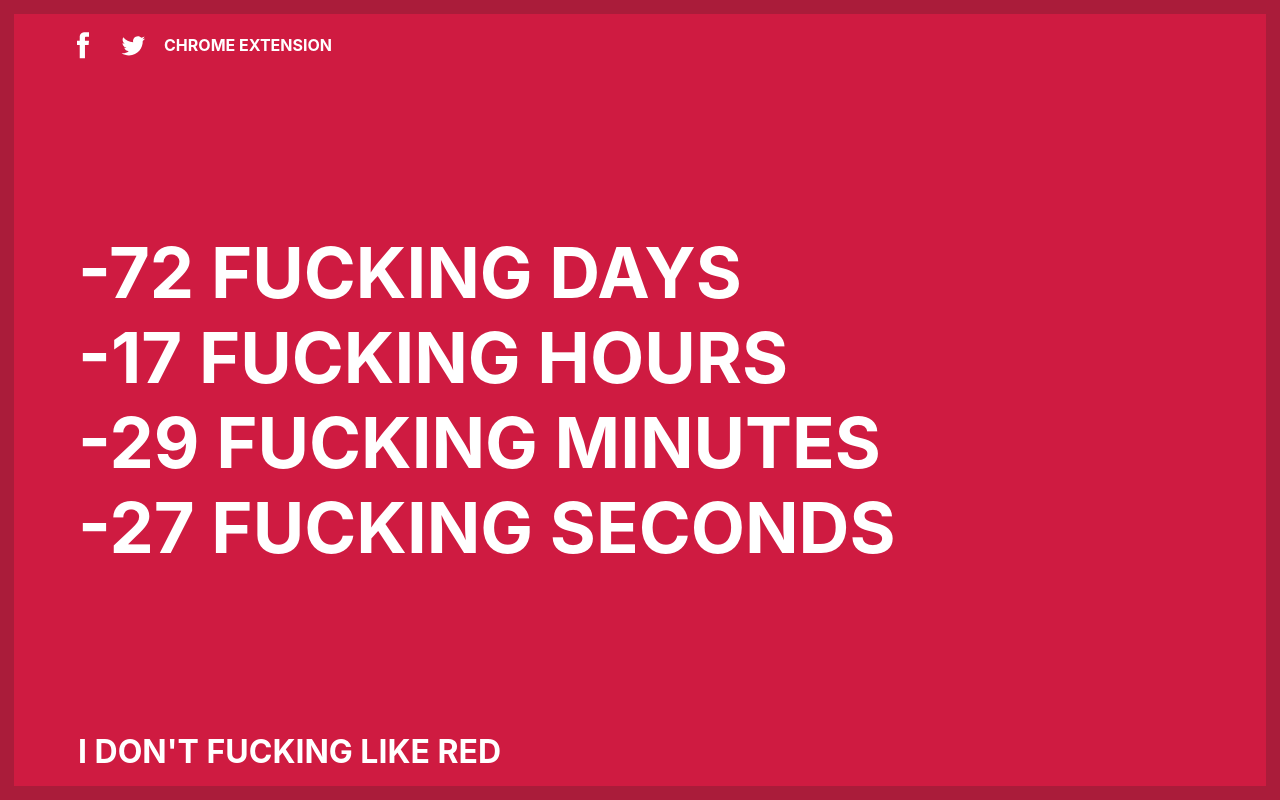
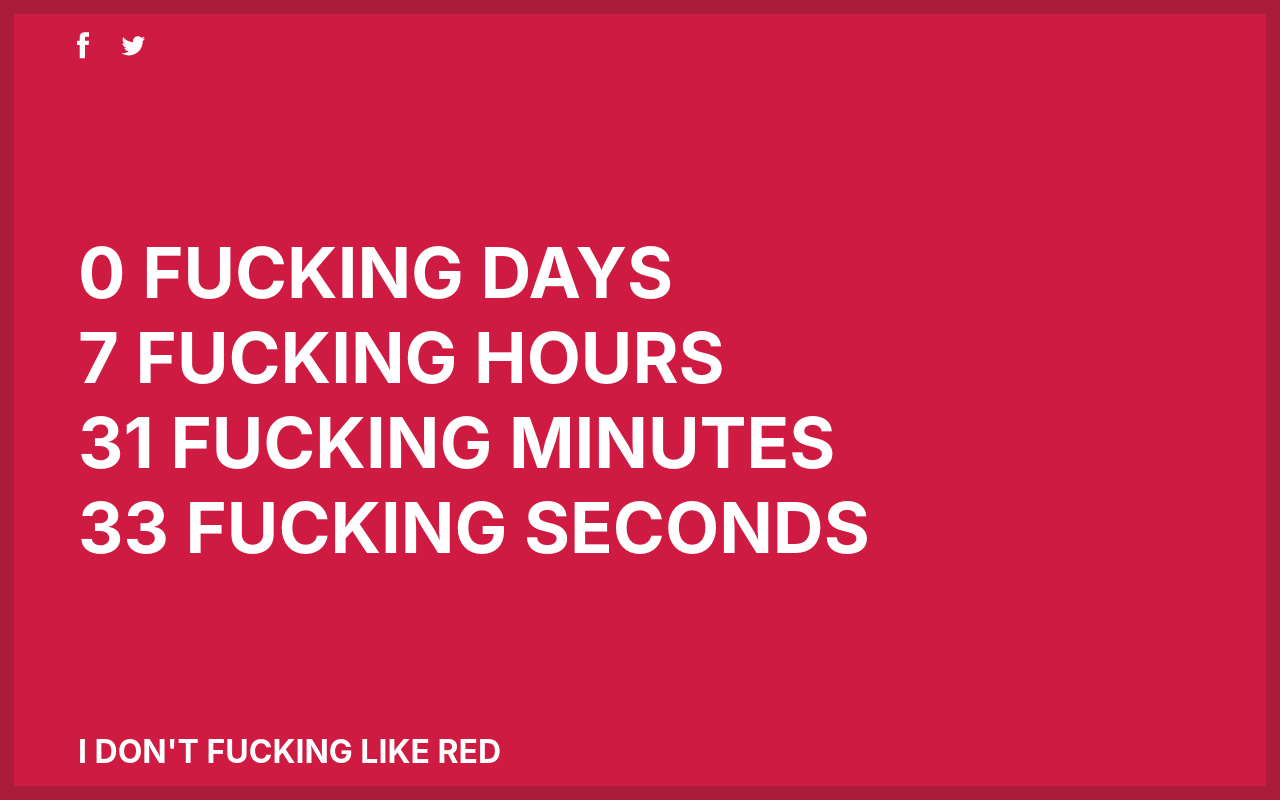
Before and after one commit to peduarte/trump-countdown, a browser extension: page index.html in a window 1280 px wide. Drawn offline with Linux system fonts and the light colour scheme.

Commit message:
Update index.html

```diff
--- a/index.html
+++ b/index.html
@@ -128,11 +128,7 @@
         <a id="twitter" href="#" target="_blank" >
             <svg viewBox="0 0 512 512"><path d="M419.6 168.6c-11.7 5.2-24.2 8.7-37.4 10.2 13.4-8.1 23.8-20.8 28.6-36 -12.6 7.5-26.5 12.9-41.3 15.8 -11.9-12.6-28.8-20.6-47.5-20.6 -42 0-72.9 39.2-63.4 79.9 -54.1-2.7-102.1-28.6-134.2-68 -17 29.2-8.8 67.5 20.1 86.9 -10.7-0.3-20.7-3.3-29.5-8.1 -0.7 30.2 20.9 58.4 52.2 64.6 -9.2 2.5-19.2 3.1-29.4 1.1 8.3 25.9 32.3 44.7 60.8 45.2 -27.4 21.4-61.8 31-96.4 27 28.8 18.5 63 29.2 99.8 29.2 120.8 0 189.1-102.1 185-193.6C399.9 193.1 410.9 181.7 419.6 168.6z"/></svg>
         </a>
-        <a
-            id="chrome"
-            href="https://chrome.google.com/webstore/detail/iklbffflfghncnlngkkndhadomipjoeh/">
-            CHROME EXTENSION
-        </a>
+
     </div>
 
     <script>
@@ -171,12 +167,12 @@
             var shareLinks = [
                 {
                     id: 'twitter',
-                    baseUrl: 'https://twitter.com/intent/tweet?url=http%3A%2F%2Fhowmanydaysleftwithtrump.com&',
+                    baseUrl: 'https://twitter.com/intent/tweet?url=https://trump-countdown.netlify.app/&',
                     param: 'text'
                 },
                 {
                     id: 'facebook',
-                    baseUrl: 'https://www.facebook.com/sharer/sharer.php?u=http://howmanydaysleftwithtrump.com&',
+                    baseUrl: 'https://www.facebook.com/sharer/sharer.php?u=https://trump-countdown.netlify.app/&',
                     param: 'title'
                 }
             ];
@@ -206,7 +202,7 @@
                 seconds: document.getElementById('seconds')
             }
 
-            countdown = daysBetween(new Date(), new Date(2020, 10, 9));
+            countdown = daysBetween(new Date(), new Date(2021, 00, 20));
             for (key in countdown) {
                 selectors[key].innerHTML = countdown[key] + ' fucking ' + key;
             }
```
